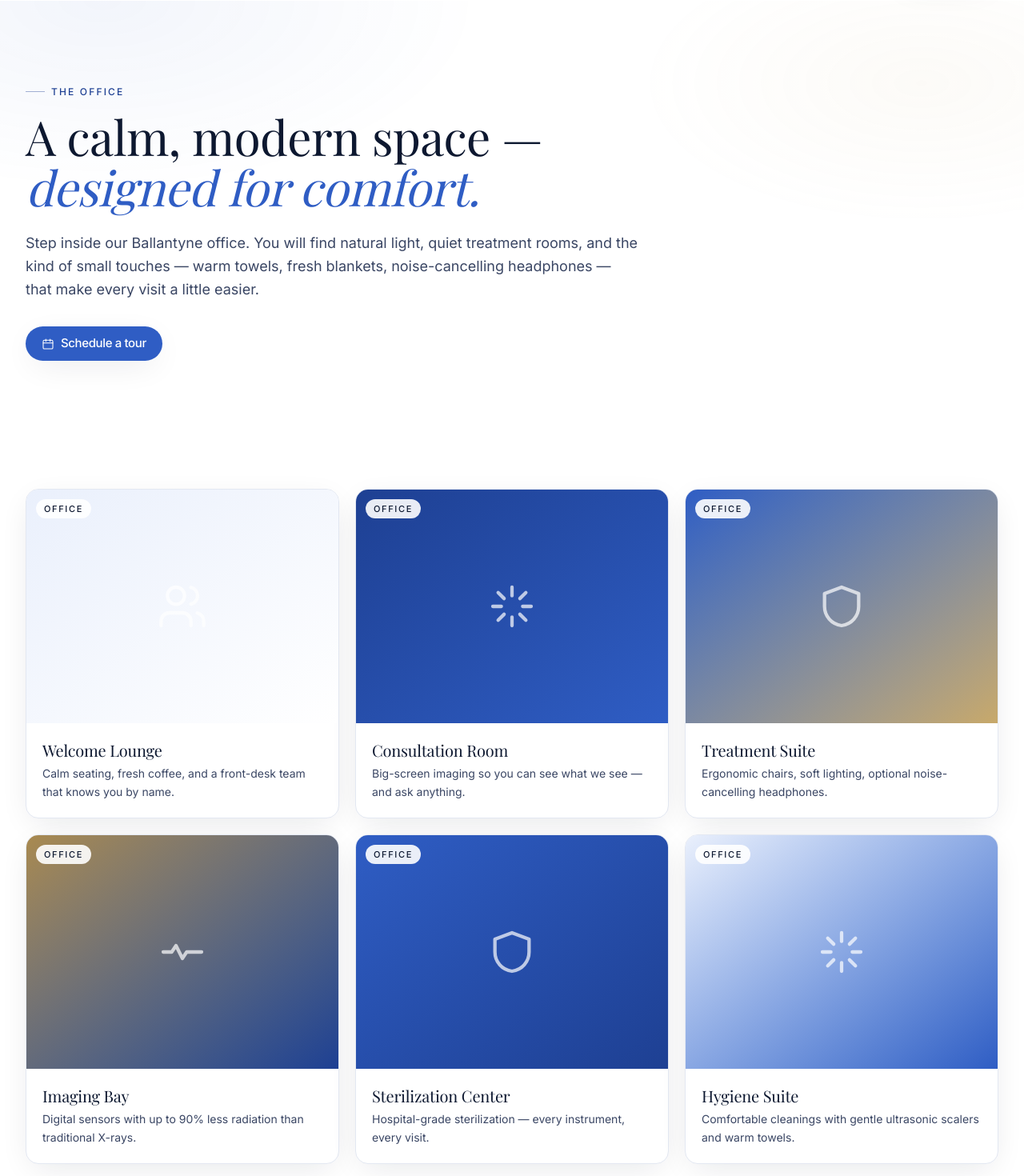
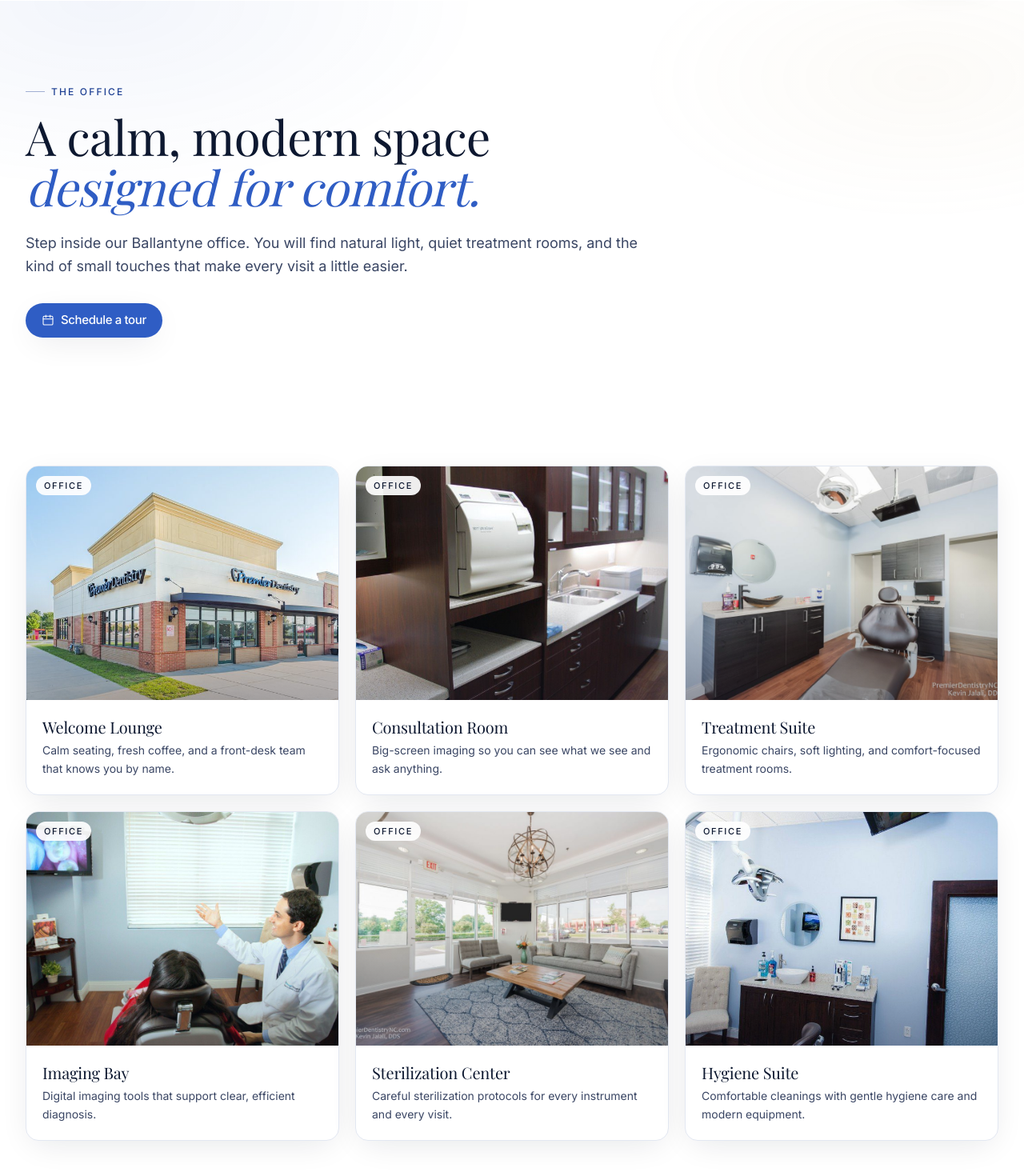
Before and after one commit to sendeepak2025/premierdentistrync.com, a Next.js app: page /office-tour in a window 1280 px wide. Shown: the part 120-1590 px from the top of the page at 80% size. Built offline with nearby package versions, Linux system fonts and the light colour scheme; a web font is replaced by a local one.

Commit message:
Show clinic photos on office tour

```diff
--- a/src/app/office-tour/page.tsx
+++ b/src/app/office-tour/page.tsx
@@ -8,7 +8,7 @@ import { site } from "@/lib/site";
 export const metadata: Metadata = {
   title: "Office Tour",
   description:
-    "Take a virtual tour of Premier Dentistry — a calm, modern dental office in Ballantyne, Charlotte NC.",
+    "Take a virtual tour of Premier Dentistry, a calm, modern dental office in Ballantyne, Charlotte NC.",
   alternates: { canonical: "/office-tour" },
 };
 
@@ -16,38 +16,32 @@ const rooms = [
   {
     name: "Welcome Lounge",
     note: "Calm seating, fresh coffee, and a front-desk team that knows you by name.",
-    accent: "from-brand-soft to-white",
-    icon: "users" as const,
+    image: "/clinic/clinic-1.jpg",
   },
   {
     name: "Consultation Room",
-    note: "Big-screen imaging so you can see what we see — and ask anything.",
-    accent: "from-brand-2 to-brand",
-    icon: "sparkle" as const,
+    note: "Big-screen imaging so you can see what we see and ask anything.",
+    image: "/clinic/clinic-2.jpg",
   },
   {
     name: "Treatment Suite",
-    note: "Ergonomic chairs, soft lighting, optional noise-cancelling headphones.",
-    accent: "from-brand to-accent",
-    icon: "shield" as const,
+    note: "Ergonomic chairs, soft lighting, and comfort-focused treatment rooms.",
+    image: "/clinic/clinic-3.jpg",
   },
   {
     name: "Imaging Bay",
-    note: "Digital sensors with up to 90% less radiation than traditional X-rays.",
-    accent: "from-accent-2 to-brand-2",
-    icon: "heartbeat" as const,
+    note: "Digital imaging tools that support clear, efficient diagnosis.",
+    image: "/clinic/clinic-4.jpg",
   },
   {
     name: "Sterilization Center",
-    note: "Hospital-grade sterilization — every instrument, every visit.",
-    accent: "from-brand to-brand-2",
-    icon: "shield" as const,
+    note: "Careful sterilization protocols for every instrument and every visit.",
+    image: "/clinic/clinic-5.jpg",
   },
   {
     name: "Hygiene Suite",
-    note: "Comfortable cleanings with gentle ultrasonic scalers and warm towels.",
-    accent: "from-brand-soft to-brand",
-    icon: "sparkle" as const,
+    note: "Comfortable cleanings with gentle hygiene care and modern equipment.",
+    image: "/clinic/clinic-6.jpg",
   },
 ];
 
@@ -56,17 +50,16 @@ export default function OfficeTourPage() {
     <>
       <section className="relative overflow-hidden bg-white">
         <div className="absolute inset-0 bg-radial-brand opacity-50 pointer-events-none" />
-        <div className="relative mx-auto max-w-7xl px-4 sm:px-6 lg:px-8 pt-16 pb-12 lg:pt-24 lg:pb-16">
+        <div className="relative mx-auto max-w-7xl px-4 pb-12 pt-16 sm:px-6 lg:px-8 lg:pb-16 lg:pt-24">
           <div className="max-w-3xl reveal">
             <Eyebrow>The office</Eyebrow>
-            <h1 className="mt-4 font-display text-4xl sm:text-5xl lg:text-6xl text-ink leading-[1.05]">
-              A calm, modern space —
+            <h1 className="mt-4 font-display text-4xl leading-[1.05] text-ink sm:text-5xl lg:text-6xl">
+              A calm, modern space
               <span className="text-brand italic"> designed for comfort.</span>
             </h1>
-            <p className="mt-6 text-lg text-ink-2 leading-relaxed">
+            <p className="mt-6 text-lg leading-relaxed text-ink-2">
               Step inside our Ballantyne office. You will find natural light,
-              quiet treatment rooms, and the kind of small touches — warm
-              towels, fresh blankets, noise-cancelling headphones — that make
+              quiet treatment rooms, and the kind of small touches that make
               every visit a little easier.
             </p>
             <div className="mt-8">
@@ -79,60 +72,64 @@ export default function OfficeTourPage() {
       </section>
 
       <Section bg="white">
-        <div className="grid grid-cols-1 sm:grid-cols-2 lg:grid-cols-3 gap-5">
-          {rooms.map((r) => (
+        <div className="grid grid-cols-1 gap-5 sm:grid-cols-2 lg:grid-cols-3">
+          {rooms.map((room) => (
             <article
-              key={r.name}
-              className="rounded-2xl overflow-hidden border border-line shadow-soft hover:shadow-card transition-all bg-white"
+              key={room.name}
+              className="overflow-hidden rounded-2xl border border-line bg-white shadow-soft transition-all hover:-translate-y-1 hover:shadow-card"
             >
-              <div className={`relative aspect-[4/3] bg-gradient-to-br ${r.accent}`}>
-                <div className="absolute inset-0 flex items-center justify-center">
-                  <Icon name={r.icon} className="h-16 w-16 text-white/70" />
-                </div>
-                <div className="absolute top-3 left-3 bg-white/90 text-ink text-[11px] font-medium uppercase tracking-[0.15em] rounded-full px-2.5 py-1">
+              <div className="relative aspect-[4/3] bg-surface">
+                <img
+                  src={room.image}
+                  alt={`${room.name} at Premier Dentistry`}
+                  loading={room.name === "Welcome Lounge" ? "eager" : "lazy"}
+                  className="h-full w-full object-cover transition-transform duration-500 hover:scale-105"
+                />
+                <div className="absolute inset-0 bg-gradient-to-t from-ink/30 via-transparent to-transparent" />
+                <div className="absolute left-3 top-3 rounded-full bg-white/92 px-2.5 py-1 text-[11px] font-medium uppercase tracking-[0.15em] text-ink">
                   Office
                 </div>
               </div>
               <div className="p-5">
-                <h3 className="font-display text-xl text-ink">{r.name}</h3>
-                <p className="mt-1 text-sm text-ink-2 leading-relaxed">{r.note}</p>
+                <h3 className="font-display text-xl text-ink">{room.name}</h3>
+                <p className="mt-1 text-sm leading-relaxed text-ink-2">
+                  {room.note}
+                </p>
               </div>
             </article>
           ))}
         </div>
       </Section>
 
-      {/* Comfort amenities */}
       <Section bg="surface">
-        <div className="text-center max-w-2xl mx-auto">
+        <div className="mx-auto max-w-2xl text-center">
           <Eyebrow>Little extras</Eyebrow>
           <Heading className="mt-3">Comfort amenities, every visit.</Heading>
         </div>
-        <div className="mt-12 grid sm:grid-cols-2 lg:grid-cols-4 gap-4">
+        <div className="mt-12 grid gap-4 sm:grid-cols-2 lg:grid-cols-4">
           {[
             "Warm blankets",
             "Noise-cancelling headphones",
             "Streaming in every room",
-            "Sedation options",
+            "Nitrous oxide options when appropriate",
             "Aromatherapy on request",
-            "Sparkling & still water",
+            "Sparkling and still water",
             "Kid-friendly chair time",
             "Same-day CEREC restorations",
-          ].map((a) => (
+          ].map((amenity) => (
             <div
-              key={a}
-              className="bg-white rounded-xl p-4 border border-line text-sm text-ink-2 flex items-start gap-2.5 shadow-soft"
+              key={amenity}
+              className="flex items-start gap-2.5 rounded-xl border border-line bg-white p-4 text-sm text-ink-2 shadow-soft"
             >
-              <Icon name="check" className="h-4 w-4 text-brand mt-0.5 shrink-0" />
-              {a}
+              <Icon name="check" className="mt-0.5 h-4 w-4 shrink-0 text-brand" />
+              {amenity}
             </div>
           ))}
         </div>
       </Section>
 
-      {/* Location */}
       <Section bg="white">
-        <div className="grid lg:grid-cols-2 gap-10 items-center">
+        <div className="grid items-center gap-10 lg:grid-cols-2">
           <div>
             <Eyebrow>Easy to find</Eyebrow>
             <Heading className="mt-3">Right on Hawfield Way.</Heading>
@@ -146,16 +143,19 @@ export default function OfficeTourPage() {
               <div>
                 {site.address.city}, {site.address.state} {site.address.zip}
               </div>
-              <a href={site.phoneHref} className="block text-brand hover:text-brand-2 font-medium">
+              <a
+                href={site.phoneHref}
+                className="block font-medium text-brand hover:text-brand-2"
+              >
                 {site.phone}
               </a>
             </div>
           </div>
-          <div className="rounded-3xl overflow-hidden border border-line shadow-soft aspect-[5/4]">
+          <div className="aspect-[5/4] overflow-hidden rounded-3xl border border-line shadow-soft">
             <iframe
-              title="Premier Dentistry — office location"
+              title="Premier Dentistry office location"
               src="https://www.google.com/maps?q=16640+Hawfield+Way+Drive+Suite+101+Charlotte+NC+28277&output=embed"
-              className="w-full h-full"
+              className="h-full w-full"
               loading="lazy"
               referrerPolicy="no-referrer-when-downgrade"
             />
```
